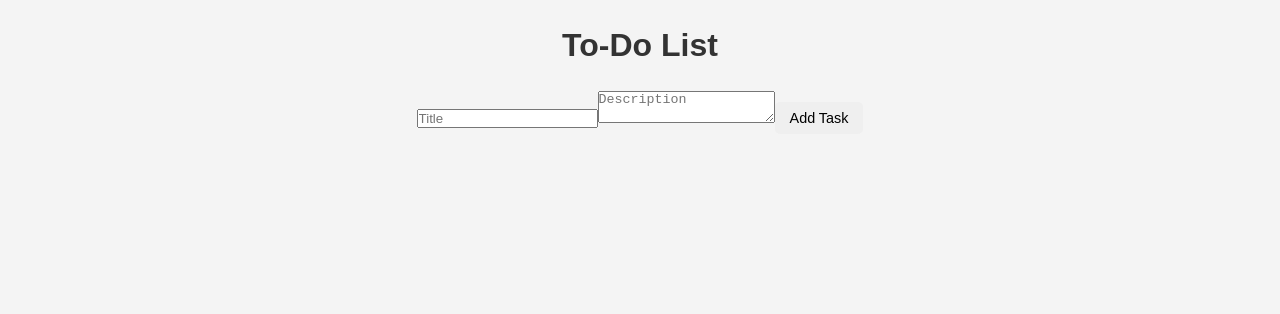
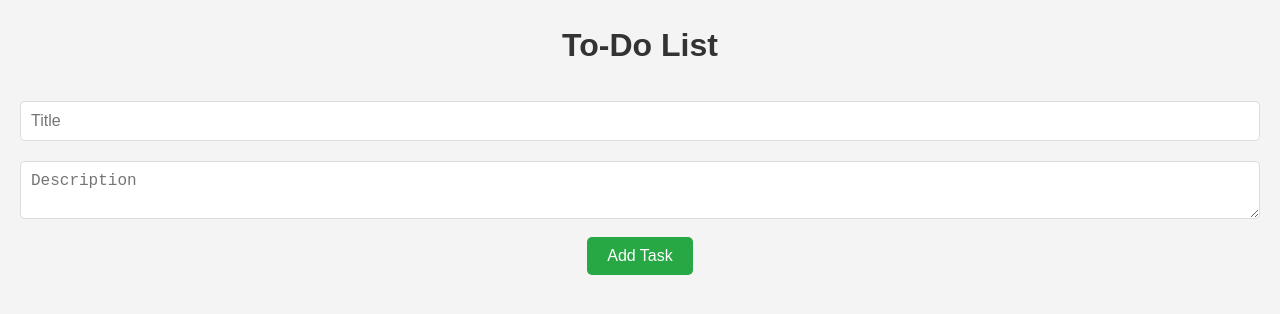
Before and after one commit to jasmithadodda/to-do-list, a React (Create React App) app: page / in a window 1280 px wide. Shown: the top 314 px of the page. Built offline with nearby package versions, Linux system fonts and the light colour scheme.

Commit message:
styling the add button, title and description button and filtering tasks

```diff
--- a/src/index.css
+++ b/src/index.css
@@ -25,3 +25,41 @@ h1 {
   text-align: center;
   margin-bottom: 20px;
 }
+
+button {
+  cursor: pointer;
+  padding: 10px 20px;
+  border: none;
+  border-radius: 5px;
+  background-color: #28a745;
+  color: white;
+  font-size: 1rem;
+  transition: background-color 0.3s ease;
+}
+
+button:hover {
+  background-color: #218838;
+}
+
+button:disabled {
+  background-color: #ccc;
+}
+
+input, textarea {
+  width: 100%;
+  padding: 10px;
+  margin: 10px 0;
+  border: 1px solid #ddd;
+  border-radius: 5px;
+  font-size: 1rem;
+}
+
+input[type="checkbox"] {
+  width: auto;
+  margin-right: 10px;
+}
+
+.active {
+  background-color: #007bff;
+  color: white;
+}
```
Also changed, not shown: src/components/Filter.js (added, +33 -0 lines).
